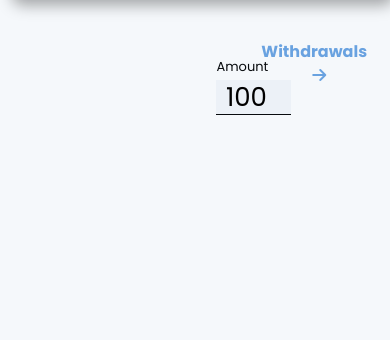
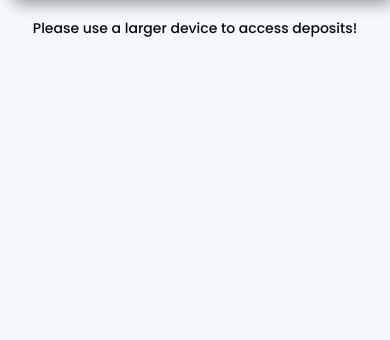
Before and after one commit to PeterGarvanski/HorizonMarkets, a Django app: page /deposit/ in a window 390 px wide. Shown: the part 80-420 px from the top of the page. After the commit the page ends 117 px from the top, so only its background shows below. Run offline with Django 4.2, Linux system fonts and the light colour scheme; a user stored in the database is signed in; data comes from the database, SQL or seed files in the repository; both versions use the stored data as it was after the commit; some libraries are stand-ins or nearby versions.

Commit message:
feat: added all media querys for transfer pages

```diff
--- a/dashboard/static/dashboard/css/media-querys.css
+++ b/dashboard/static/dashboard/css/media-querys.css
@@ -1,4 +1,8 @@
 /* CSS for Navigation on mobile devices */
+
+.small-screen {
+    display: none;
+}
 
 @media screen and (min-width: 320px) and (max-width: 576px) {
     .sections {
@@ -71,6 +75,22 @@
     #cancel-form {
         width: 30px;
     }
+
+    .transfer-page-link {
+        left: 58vw;
+        top: 5px;
+        font-size: 12px;
+    }
+
+    .large-screen {
+        display: none;
+    }
+
+    .small-screen {
+        display: block;
+        text-align: center;
+        font-size: 14px;
+    }
 }
 
 
@@ -127,6 +147,12 @@
         font-size: 18px;
     }
 
+    .transfer-page-link {
+        left: 58vw;
+        top: 5px;
+        font-size: 12px;
+    }
+
 }
 
 @media screen and (min-width: 768px) and (max-width: 992px) {
@@ -162,6 +188,11 @@
 
     .sum {
         font-size: 22px;
+    }
+
+    .transfer-page-link {
+        left: 60vw;
+        top: 5px;
     }
 }
 
@@ -205,4 +236,8 @@
     #account-title {
         margin-top: 70px;
     }
+
+    .transfer-page-link {
+        left: 40vw;
+    }
 }
--- a/dashboard/templates/dashboard/deposit.html
+++ b/dashboard/templates/dashboard/deposit.html
@@ -7,10 +7,12 @@
 
 {% block extra_css %}
     <link rel="stylesheet" type="text/css" href="{% static 'dashboard/css/dashboard.css' %}">
+    <link rel="stylesheet" type="text/css" href="{% static 'dashboard/css/media-querys.css' %}">
 {% endblock %}
 
 {% block content %}
-    <div class="my-container">
+    <h2 class="small-screen">Please use a larger device to access deposits!</h2>
+    <div class="my-container large-screen">
         <div class="transfer-display">
             <a class="transfer-page-link" href="{% url 'withdraw' %}">Withdrawals <i class="fas fa-arrow-right"></i></a>
             <form action="{% url 'deposit' %}" method="post" id="deposit-form">
--- a/dashboard/templates/dashboard/withdraw.html
+++ b/dashboard/templates/dashboard/withdraw.html
@@ -7,10 +7,12 @@
 
 {% block extra_css %}
     <link rel="stylesheet" type="text/css" href="{% static 'dashboard/css/dashboard.css' %}">
+    <link rel="stylesheet" type="text/css" href="{% static 'dashboard/css/media-querys.css' %}">
 {% endblock %}
 
 {% block content %}
-<div class="my-container">
+    <h2 class="small-screen">Please use a larger device to access deposits!</h2>
+    <div class="my-container large-screen">
         <div class="withdraw-display box-shadow">
             <a class="transfer-page-link" href="{% url 'deposit' %}">Deposits <i class="fas fa-arrow-right"></i></a>
             <form action="{% url 'withdraw' %}" method="post" id="withdraw-form">
```
Also changed, not shown: db.sqlite3. Lines whose indentation alone changed are shown as unchanged.
